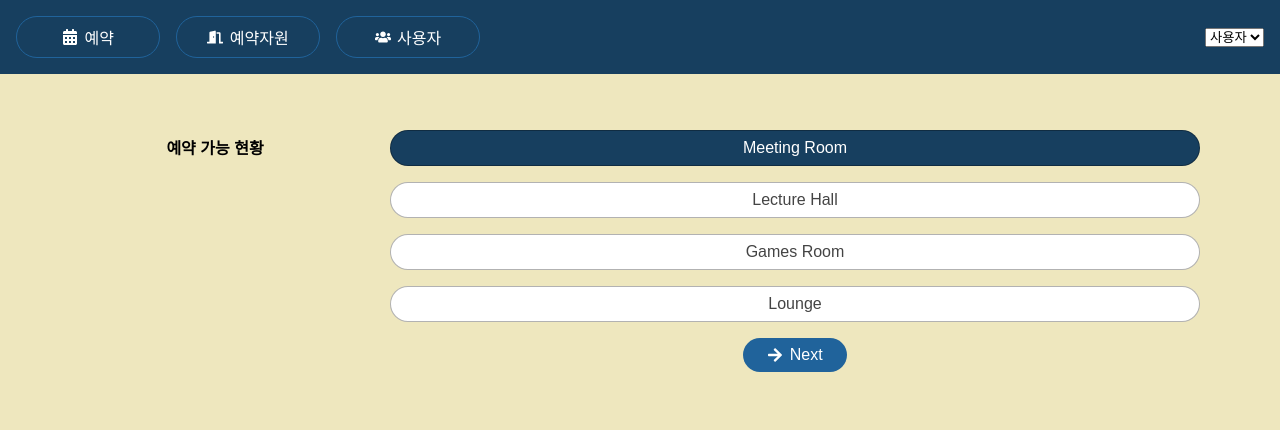
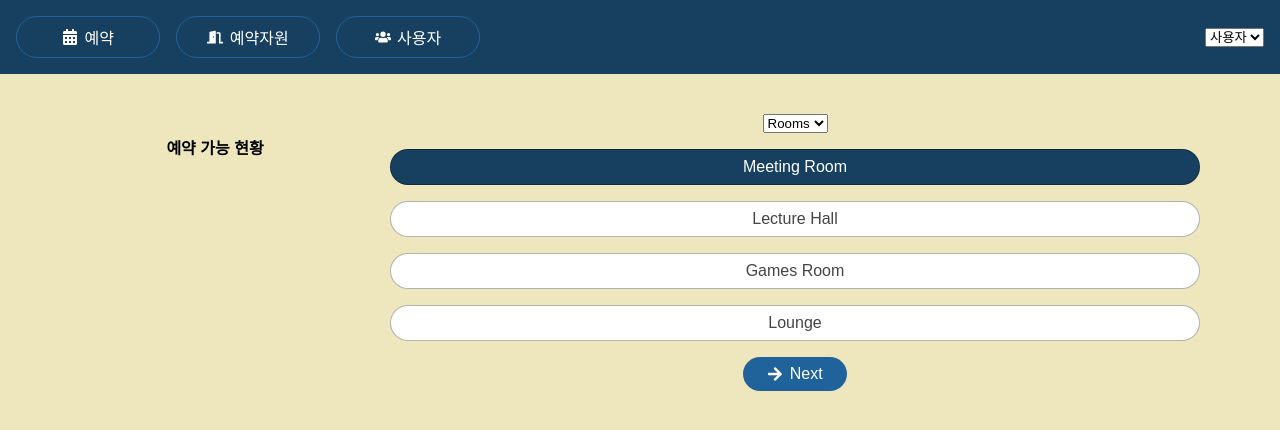
Before and after one commit to leegeon4/React-Demo, a React (Vite) app: page /bookables in a window 1280 px wide. Shown: the top 430 px of the page. Built offline with nearby package versions, Linux system fonts and the light colour scheme.

Commit message:
#3 useState_2 (상태값 관리) 자원의 그룹값 선택할 select 이벤트 추가

```diff
--- a/src/component/Bookables/BookList.jsx
+++ b/src/component/Bookables/BookList.jsx
@@ -4,17 +4,13 @@
 
 
 function BookList() {
-    let bookalbes;
-    const group="Rooms"
-   // let bookableIndex = 3
+    const [group, setGroup] = useState("Rooms")
     const bookableGroup = bookables.filter(b =>(b.group === group))
     // 상태값 관리를 해야할 변수 bookableIndex
     // setBookableIndex 는 useState가 리턴해주는 메소드.(값 변경 메소드)
     const [bookableIndex, setBookableIndex] = useState(0)
+    const groups = ["Rooms", "Kit"]
 
-   /* function changeBookable(selectIndex){
-        bookableIndex = selectIndex
-    }*/
     function nextBookableIndex(){
         setBookableIndex((i)=>(i+1) % bookableGroup.length)
         // 상태값 변경 메소드의 인자 i는 bookableIndex 값
@@ -22,6 +18,11 @@
 
     return (
         <div>
+            <select value={group}
+                    onChange={(e) =>setGroup(e.target.value)}>
+                {groups.map(g =><option key={g} value={g}>{g}</option>)}
+            </select>
+
         <ul className="items-list-nav">
             {bookableGroup.map((b,i) => (
                 <li key={b.id} className={i=== bookableIndex? "selected":null}>
```
